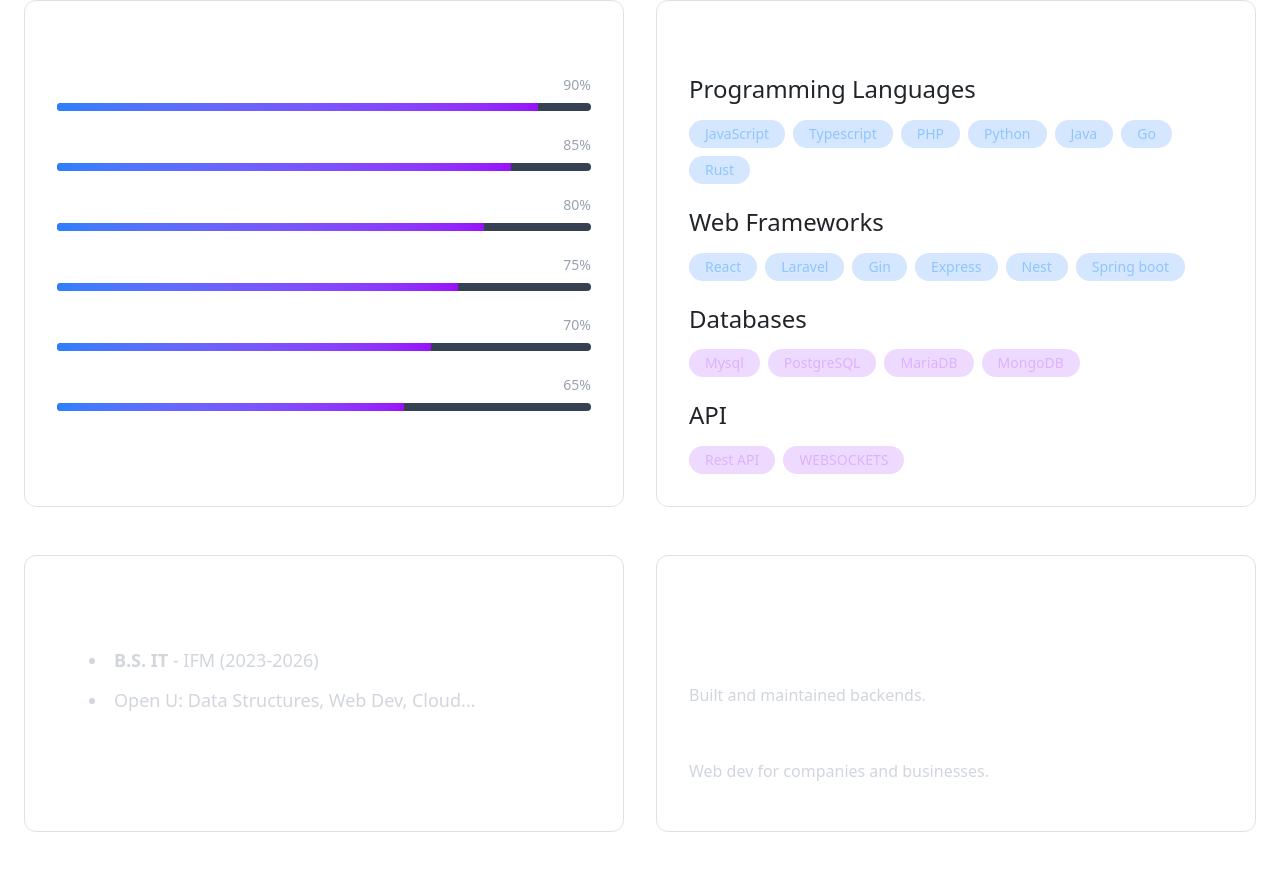
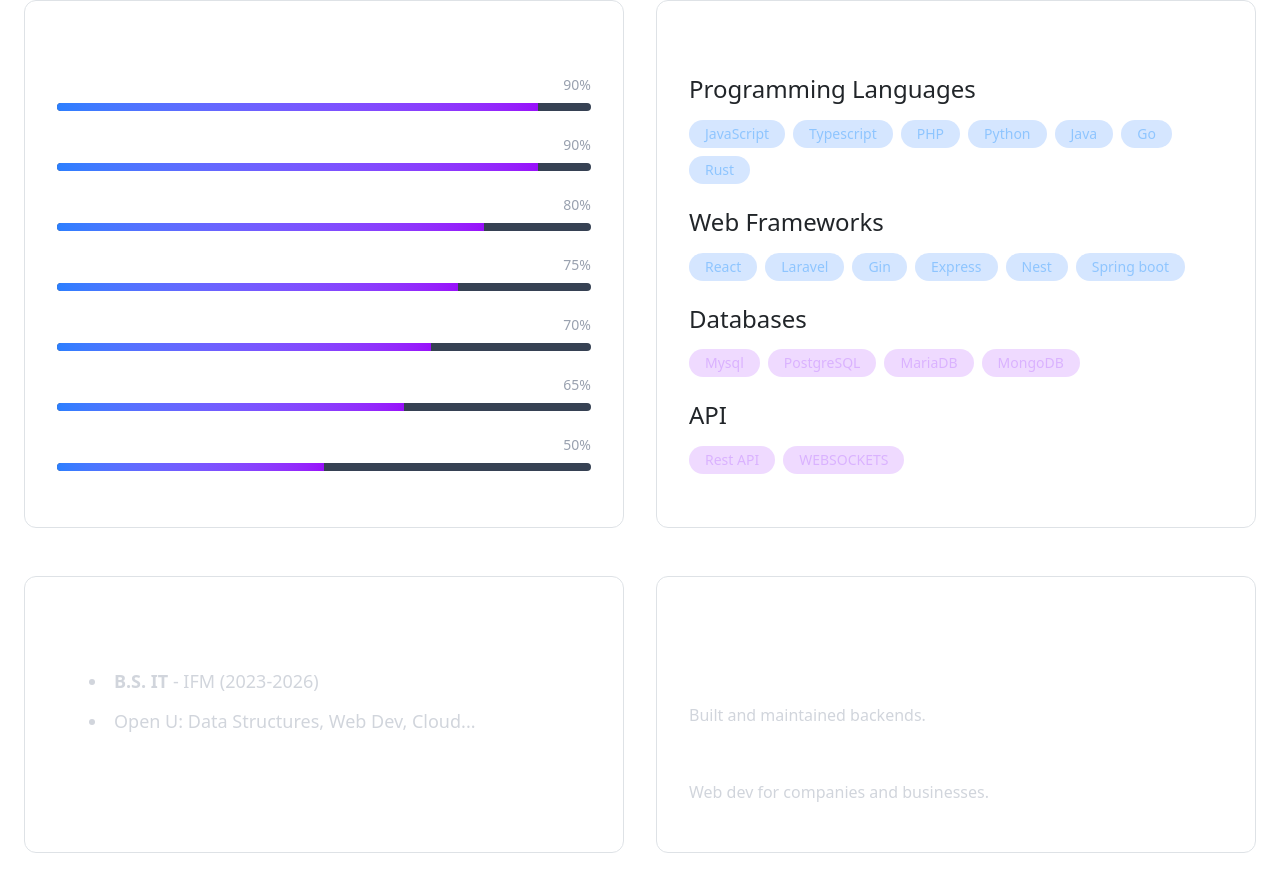
Before and after one commit to benrich09/portfolio, a React (Vite) app: page / in a window 1280 px wide. Shown: the part 970-1842 px from the top of the page. Built offline with nearby package versions, Linux system fonts and the light colour scheme; the HTML template or start-up script is replaced by a standard one.

Commit message:
add skill

```diff
--- a/src/App.jsx
+++ b/src/App.jsx
@@ -102,12 +102,14 @@ function App() {
     const API= ["Rest API", "WEBSOCKETS"];
 
     const skillsWithLevel = [
-        { name: "React", level: 90 },
-        { name: "TypeScript", level: 85 },
+        { name: "TypeScript", level: 90 },
+        { name: "JavaScript", level: 90 },
         { name: "Node.js", level: 80 },
         { name: "PHP", level: 75 },
-        { name: "MongoDB", level: 70 },
-        { name: "Java", level: 65 }
+        { name: "PostgreSQL", level: 70 },
+        { name: "Java", level: 65 },
+        {name: "Python", level: 50 },
+
     ];
 
     const projects = [
```
